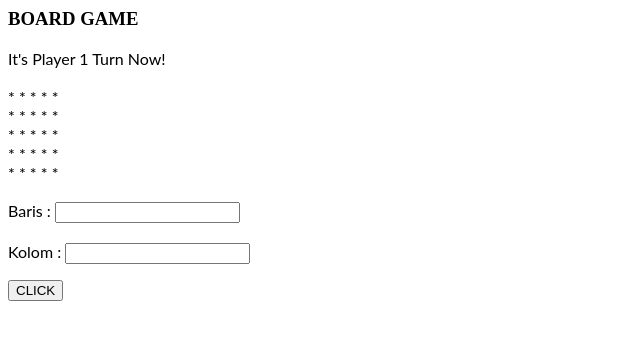
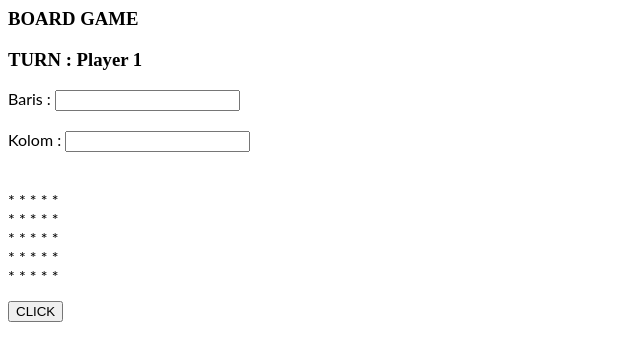
Before and after one commit to gaby205/C14180055---Angular1, an Angular app: page / in a window 1280 px wide. Shown: the top 360 px of the page, without its empty margins (0-640 px from the left). Built offline with nearby package versions, Linux system fonts and the light colour scheme.

Commit message:
2 files modified

```diff
--- a/src/app/app.component.html
+++ b/src/app/app.component.html
@@ -1,14 +1,14 @@
 <h3>BOARD GAME</h3>
-<h3>{{win}}</h3>
+<h3>{{word}}{{player}}</h3>
 <p>
-  It's Player {{player}} Turn Now!<br>
+
+  Baris : <input type = "text" [(ngModel)] = "brs"/><br><br>
+  Kolom : <input type = "text" [(ngModel)]="kol"/><br><br>
   <span *ngFor="let baris of board;">
    <span *ngFor="let kolom of baris">
      {{kolom}}
    </span><br>
- </span><br>
-  Baris : <input type = "text" [(ngModel)] = "brs"/><br><br>
-  Kolom : <input type = "text" [(ngModel)]="kol"/>
+ </span>
 </p>
 
 <button (click)="checking()">CLICK</button>
--- a/src/app/app.component.ts
+++ b/src/app/app.component.ts
@@ -14,7 +14,7 @@ export class AppComponent  {
   gamestat : boolean = false;
   p1 : number;
   p2 : number;
-  win : any;
+  word : string = "TURN : Player "
 
   constructor(){
     this.board = []
@@ -77,12 +77,14 @@ export class AppComponent  {
        }
 
        if(this.p1 >= 4){
-         this.win = "CONGRATS! Player 1 WIN (PLEASE CLICK THE BUTTON TO RESTART)";
+         this.word = "CONGRATS! Player 1 WIN (PLEASE CLICK THE BUTTON TO RESTART)";
          this.gamestat = true;
+         this.player = ""
        }
        else if(this.p2 >= 4){
-         this.win= "CONGRATS! Player 2 WIN (PLEASE CLICK THE BUTTON TO RESTART)"
+         this.word= "CONGRATS! Player 2 WIN (PLEASE CLICK THE BUTTON TO RESTART)"
          this.gamestat = true;
+         this.player = ""
        }
 
      }
@@ -100,12 +102,14 @@ export class AppComponent  {
           }
         }
         if(this.p1 >= 4){
-         this.win = "CONGRATS! Player 1 WIN (PLEASE CLICK THE BUTTON TO RESTART)";
+         this.word = "CONGRATS! Player 1 WIN (PLEASE CLICK THE BUTTON TO RESTART)";
          this.gamestat = true;
+         this.player = ""
         }
         else if(this.p2 >= 4){
-         this.win= "CONGRATS! Player 2 WIN (PLEASE CLICK THE BUTTON TO RESTART)";
+         this.word= "CONGRATS! Player 2 WIN (PLEASE CLICK THE BUTTON TO RESTART)";
          this.gamestat = true;
+         this.player = ""
         }
     }
   }
```
